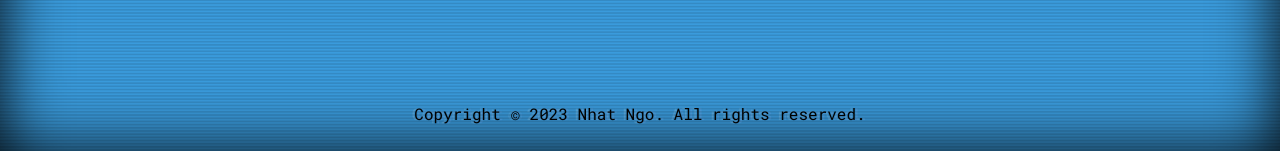
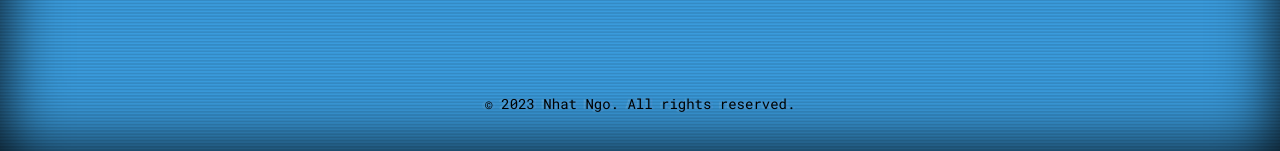
Before and after one commit to nqngo/nqngo-www, a SvelteKit app: page / in a window 1280 px wide. Shown: the part 646-797 px from the top of the page. Built offline with nearby package versions, Linux system fonts and the light colour scheme.

Commit message:
feat: Bring footer into its own module

```diff
--- a/src/routes/+layout.svelte
+++ b/src/routes/+layout.svelte
@@ -1,26 +1,24 @@
 <script>
 	import Header from './Header.svelte';
+	import Footer from './Footer.svelte';
 	import '../app.css';
 	export const currentYear = new Date().getFullYear();
 </script>
 
 <div id="crt" class="app">
-	<!-- slowly moving scanline -->
-	<div class="scanline"></div>
-	<!-- the input and output -->
+
+	<div class="scanline" />
+
 	<div class="terminal">
-	<Header />
+		<Header />
 
 		<main>
 			<slot />
 		</main>
 
-		<footer class="font-mono">
-			<p>Copyright © {currentYear} Nhat Ngo. All rights reserved.</p>
-		</footer>
+		<Footer />
 	</div>
 </div>
 
 <style>
-
 </style>
--- /dev/null
+++ b/src/routes/Footer.svelte
@@ -0,0 +1,7 @@
+<script>
+	export const currentYear = new Date().getFullYear();
+</script>
+
+<footer class="p-4 md:flex md:items-center md:justify-between md:p-6 font-mono">
+    <span class="text-sm text-center">© {currentYear} Nhat Ngo. All rights reserved.</span>
+</footer>
```
Also changed, not shown: 1 other file (tests, documents, lock files or other folders).
